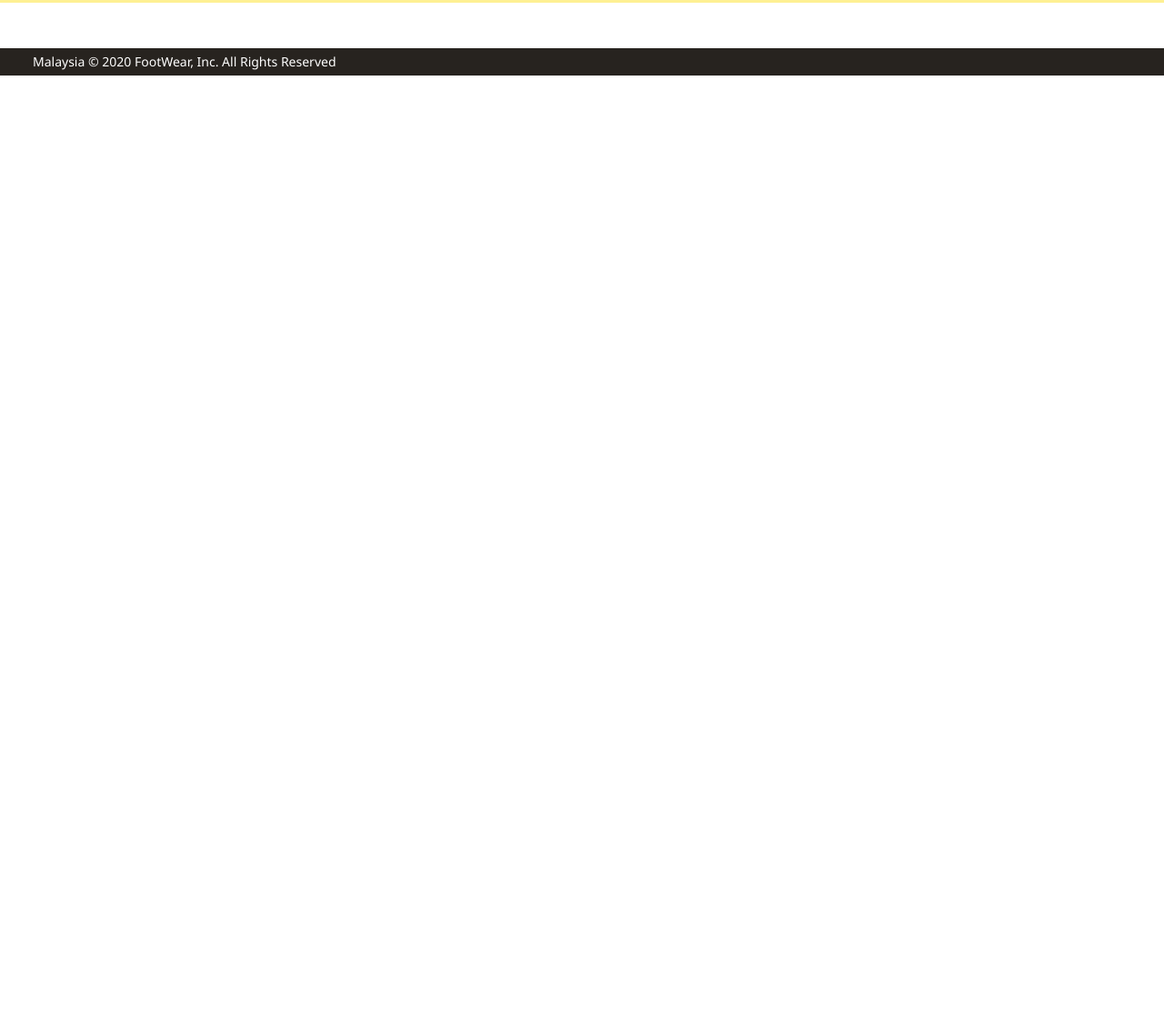
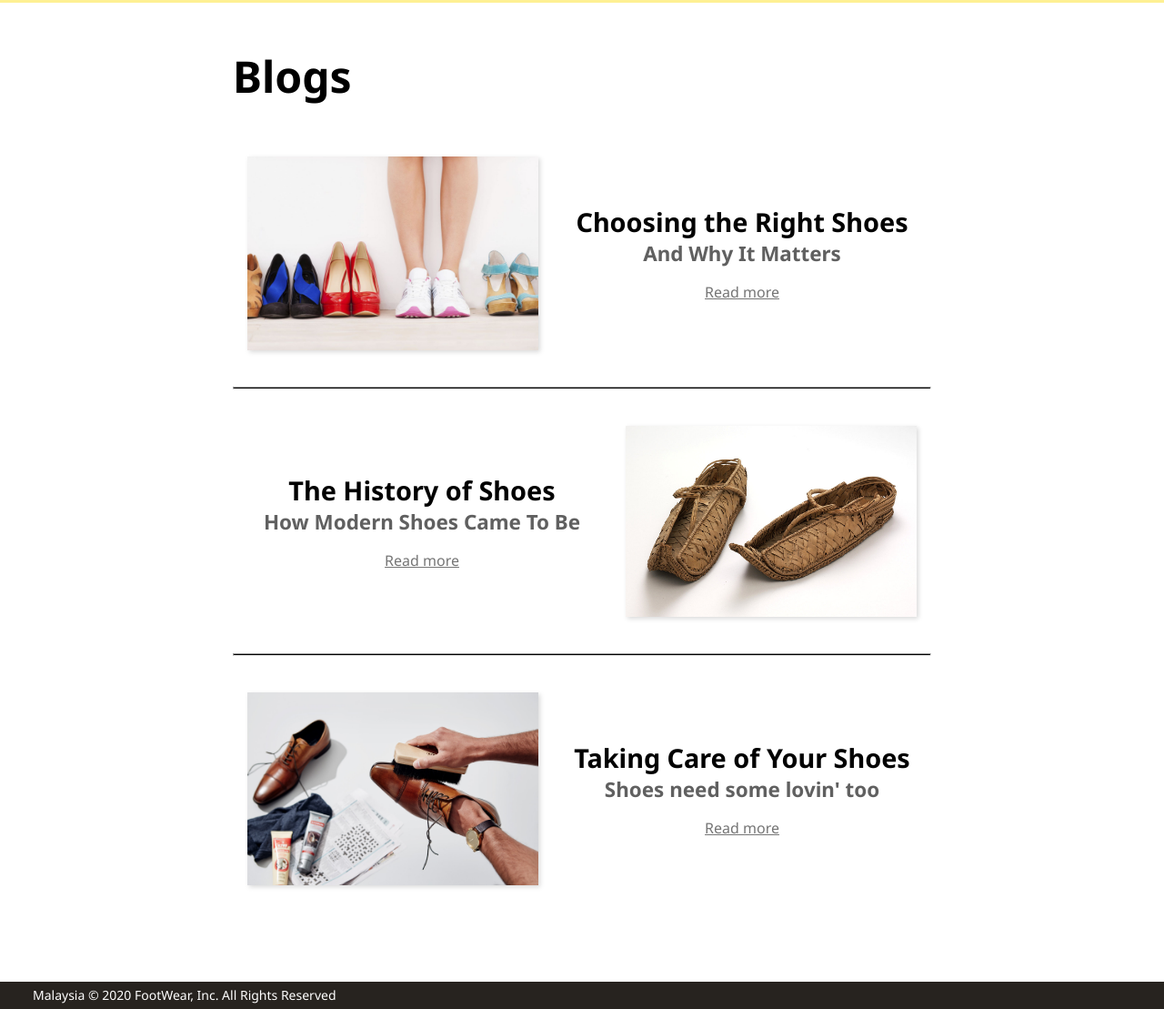
Before and after one commit to rickieleehao/WebStore, a PHP site: page /blogselection.php in a window 1280 px wide. Shown: the part 137-1246 px from the top of the page at 91% size. Before the commit the page ends 220 px from the top, so only its background shows below. Run offline with PHP 8.4, Linux system fonts and the light colour scheme.

Commit message:
More registration tweak and finishing blogs
A box shadow a day keeps the graphic designer away

- Complete blog selection page
- Register page rewritten to show error right underneath the erroneous input
- Bloating up the blog.css page
- Changing alt text for a photo

```diff
--- a/blog3.php
+++ b/blog3.php
@@ -22,7 +22,7 @@
         <h1>Taking Care of Your Shoes</h1>
         <h2>Shoes need some lovin' too</h2>
         <div class="blog-crop">
-            <img src="./img/blog/shoe-care-1.jpg" alt="Image of footwear">
+            <img src="./img/blog/shoe-care-1.jpg" alt="Image of someone polishing a leather shoe">
         </div>
         <div class="flexbox" id="infobox">
             <div id="author">By Koh Jun Dong | Published 25 December 2020</div>
--- a/blogselection.php
+++ b/blogselection.php
@@ -6,17 +6,49 @@
     <meta http-equiv="X-UA-Compatible" content="IE=edge">
     <meta name="viewport" content="width=device-width, initial-scale=1.0">
     <link rel="stylesheet" href="./styles/components.css">
+    <link rel="stylesheet" href="./styles/blog.css">
     <link rel="preconnect" href="https://fonts.gstatic.com">
     <link rel="preconnect" href="https://fonts.gstatic.com">
     <link href="https://fonts.googleapis.com/css2?family=PT+Sans&display=swap" rel="stylesheet">
 
     <link rel="icon" href="./img/web_iconMain.png" type="image/x-icon">
-    <title>Blog</title>
+    <title>Blog - Main Page</title>
 </head>
 
 <body>
     <?php include "./component/header.php"; ?>
     <?php include "./component/navigator.php"; ?>
+    <div class="blog-content">
+        <div class="spacer">
+            <h1>Blogs</h1>
+        </div>
+        <a href="blog1.php" class="blog-showcase flexbox">
+            <img src=".\img\Blog\comfortable-shoes-foot-care.jpg" alt="Image of footwear">
+            <div>
+                <h2>Choosing the Right Shoes</h2>
+                <h3>And Why It Matters</h3>
+                <p>Read more</P>
+            </div>
+        </a>
+        <hr>
+        <a href="blog2.php" class="blog-showcase flexbox">
+            <div>
+                <h2>The History of Shoes</h2>
+                <h3>How Modern Shoes Came To Be</h3>
+                <p>Read more</P>
+            </div>
+            <img src="./img/blog/history-of-shoes.jpg" alt="Image of historical footwear">
+        </a>
+        <hr>
+        <a href="blog3.php" class="blog-showcase flexbox">
+            <img src="./img/blog/shoe-care-1.jpg" alt="Image of someone polishing a leather shoe">
+            <div>
+                <h2>Taking Care of Your Shoes</h2>
+                <h3>Shoes need some lovin' too</h3>
+                <p>Read more</P>
+            </div>
+        </a>
+    </div>
     <?php include "./component/footer.php"; ?>
 </body>
 
--- a/styles/blog.css
+++ b/styles/blog.css
@@ -3,6 +3,51 @@
     max-width: 100%;
     padding: 1rem 1rem;
     margin: auto;
+}
+
+.blog-content hr {
+    background-color: black;
+    height: 3px;
+}
+
+.blog-content a:link, a:visited {
+    text-decoration: none;
+}
+
+.blog-showcase {
+    cursor: pointer;
+    margin: 2.5rem 0;
+    width: 100%;
+    align-items: center;
+    justify-items: center;
+}
+
+.blog-showcase img {
+    margin: 0 1rem 0 1rem;
+    height: auto;
+    max-width: 20rem;
+    box-shadow: 2px 2px 5px 0px rgba(0, 0, 0, 0.15);
+}
+
+.blog-showcase div{
+    width: 100%;
+    text-align: center;
+}
+
+.blog-showcase div h2 {
+    color: #000000;
+    font-size: 1.8rem;
+}
+
+.blog-showcase div h3 {
+    color: #606060;
+    font-size: 1.4rem;
+}
+
+.blog-showcase div p {
+    color: #757575;
+    font-size: 1rem;
+    text-decoration: underline;
 }
 
 .blog-section {
@@ -82,7 +127,7 @@ h1 {
 
 h2 {
     font-size: 2.25rem;
-    color: #757575;
+    color: #606060;
 }
 
 h3 {
@@ -115,6 +160,7 @@ h3 {
     transition: opacity 0.5s ease, height 0.5s ease;
     font-size: 0.9rem;
     line-height: 1.5rem;
+    text-decoration: underline;
 }
 
 .sources a:link {
@@ -142,3 +188,7 @@ h3 {
         flex-grow: 1;
     }
 }
+
+.blog-content .spacer {
+    padding: 2rem 0 1rem 0;
+}
```
Also changed, not shown: register.php (+42 -42 lines), styles/register.css (+10 -3 lines).
